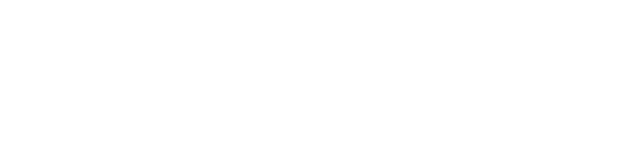
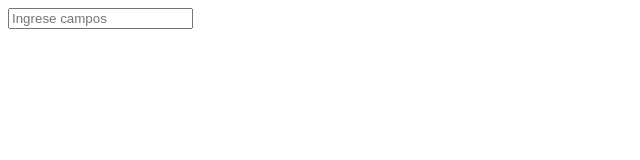
Before and after one commit to daimerg/Git, a plain HTML site: page index.html in a window 1280 px wide. Shown: the whole page, without its empty margins (0-640 px from the left). Drawn offline with nearby package versions, Linux system fonts and the light colour scheme.

Commit message:
Agregando plugin jQuery

```diff
--- a/index.html
+++ b/index.html
@@ -3,8 +3,26 @@
   <head>
     <meta charset="utf-8">
     <title></title>
+    <style>
+    	.pleaceholder {
+    		width: 300px;
+    	}
+    </style>
   </head>
   <body>
+		<input type="text" class="placeholder">
+		<script type="text/javascript" src="https://code.jquery.com/jquery-2.1.4.min.js"></script>
+		<script>
+			(function($, undefined) {
+				$.fn.placeholder = function(text) {
+					return this.each(function(){
+						var $this = $(this);
+						$this.attr('placeholder', text)
+					});
+				}
+			})(jQuery);
 
+			$('.placeholder').placeholder('Ingrese campos');
+		</script>
   </body>
 </html>
```
